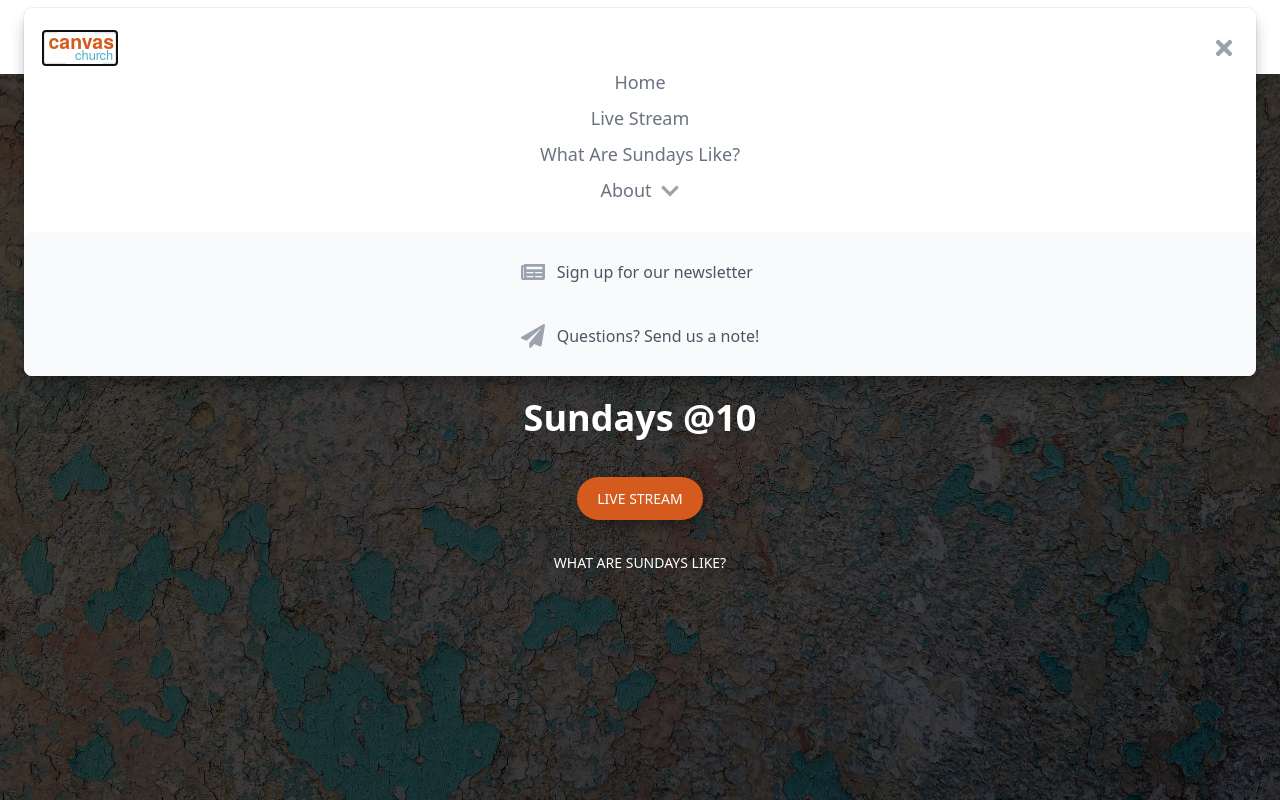
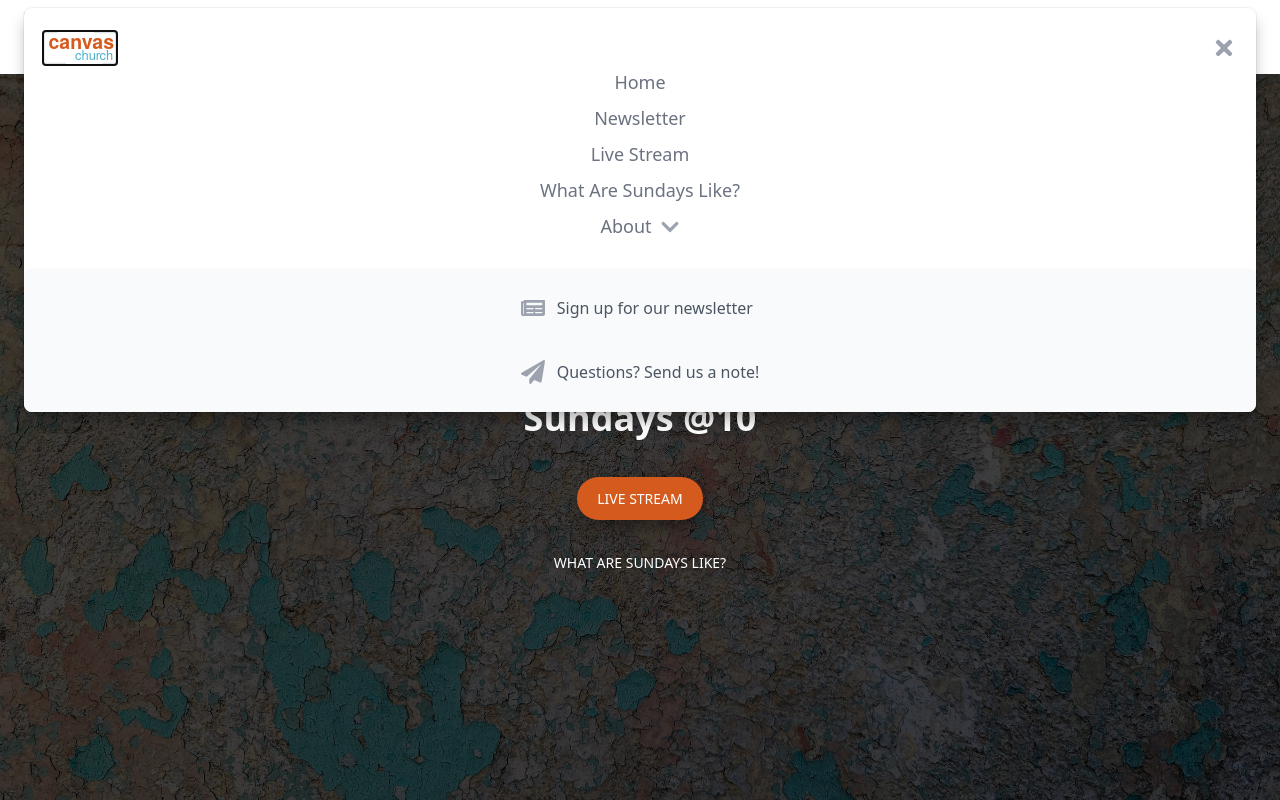
Before and after one commit to jeffstienstra/canvas-church, a React (Create React App) app: page / in a window 1280 px wide. Both pictures are taken after a click on the button "Open menu". Shown: the top 800 px of the page. Built offline with nearby package versions, Linux system fonts and the light colour scheme.

Commit message:
add link to latest mailchimp newsletter

```diff
--- a/src/components/Navigation.jsx
+++ b/src/components/Navigation.jsx
@@ -1,6 +1,6 @@
 import { Fragment } from 'react'
 import { Popover, Transition } from '@headlessui/react'
-import {FaTimes, FaEnvelope, FaVideo, FaLaugh, FaPaperPlane, FaHandshake, FaNewspaper, FaBookMedical, FaBook, FaChevronDown, FaBars, FaEnvelopeOpen} from 'react-icons/fa'
+import {FaTimes, FaHandPaper, FaEnvelope, FaVideo, FaLaugh, FaPaperPlane, FaHandshake, FaNewspaper, FaBookMedical, FaBook, FaChevronDown, FaBars, FaEnvelopeOpen} from 'react-icons/fa'
 import {HiChatBubbleBottomCenterText, HiChatBubbleLeftRight} from 'react-icons/hi2'
 import {BsCalendar2EventFill} from 'react-icons/bs'
 import {ImBooks, ImAddressBook} from 'react-icons/im'
@@ -84,7 +84,7 @@ const callsToAction = [
         rel: 'noreferrer',
         role: 'button' },
     { name: 'Questions? Send us a note!', href: '/contact', icon: FaPaperPlane },
-// { name: 'Want to get involved? Click here!', href: '/contact', icon: FaEnvelope },
+// { name: 'Get involved!', href: '/contact', icon: FaHandshake },
 ]
 
 function classNames(...classes) {
@@ -157,6 +157,14 @@ export default function Example() {
                                         <a href='/' className='w-[90%] sm:w-fit mb-2 text-lg font-medium text-gray-500 hover:text-gray-900
                                             rounded-md focus:outline-none focus:ring-2 focus:ring-canvas-blue focus:ring-offset-2'>
                                             Home
+                                        </a>
+                                        <a href='https://mailchi.mp/8cf7731c9397/canvas-church-news-for-all-9530605?e=c43785b8a1'
+                                            target='_blank'
+                                            rel='noreferrer'
+                                            role='button'
+                                            className='w-[90%] sm:w-fit mb-2 text-lg font-medium text-gray-500 hover:text-gray-900
+                                            rounded-md focus:outline-none focus:ring-2 focus:ring-canvas-blue focus:ring-offset-2'>
+                                            Newsletter
                                         </a>
                                         <a href='/livestream' className='w-[90%] sm:w-fit mb-2 text-lg font-medium text-gray-500 hover:text-gray-900
                                             rounded-md focus:outline-none focus:ring-2 focus:ring-canvas-blue focus:ring-offset-2'>
```
